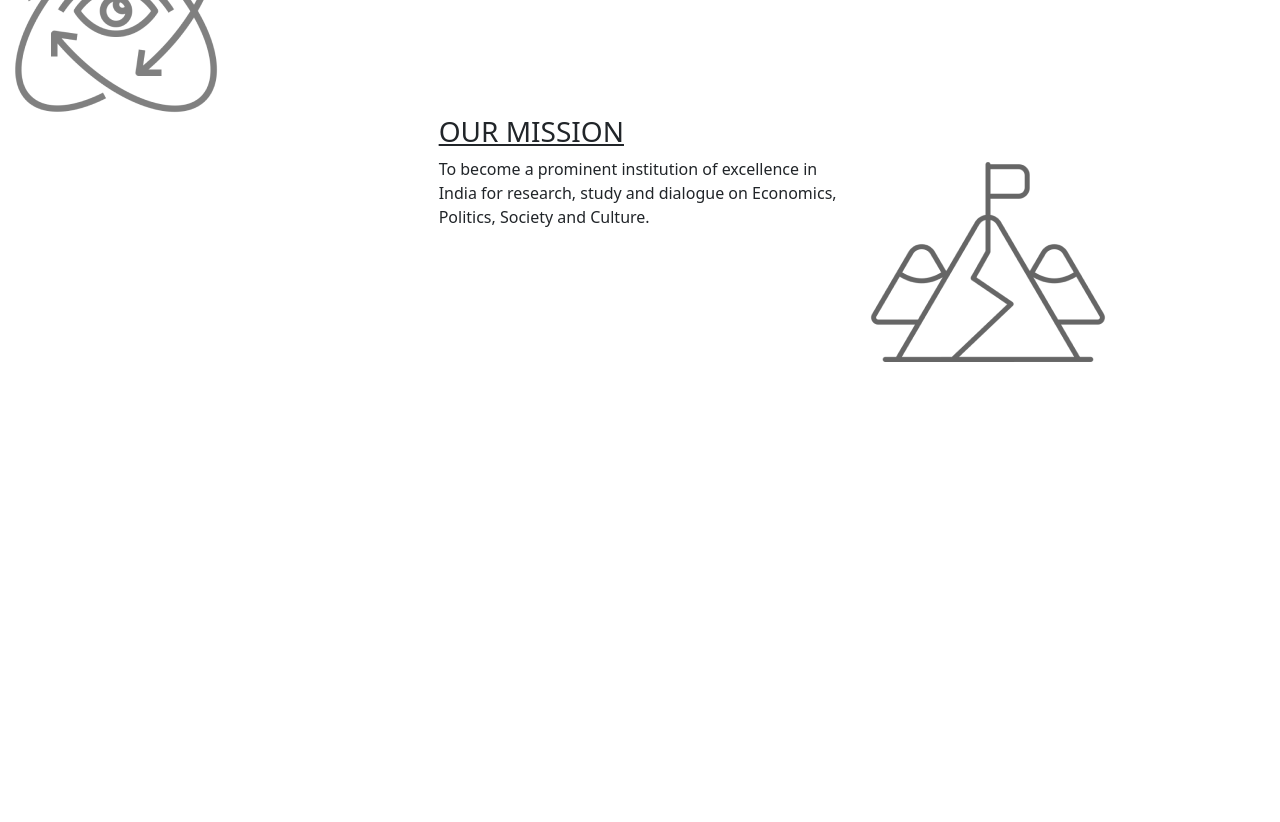
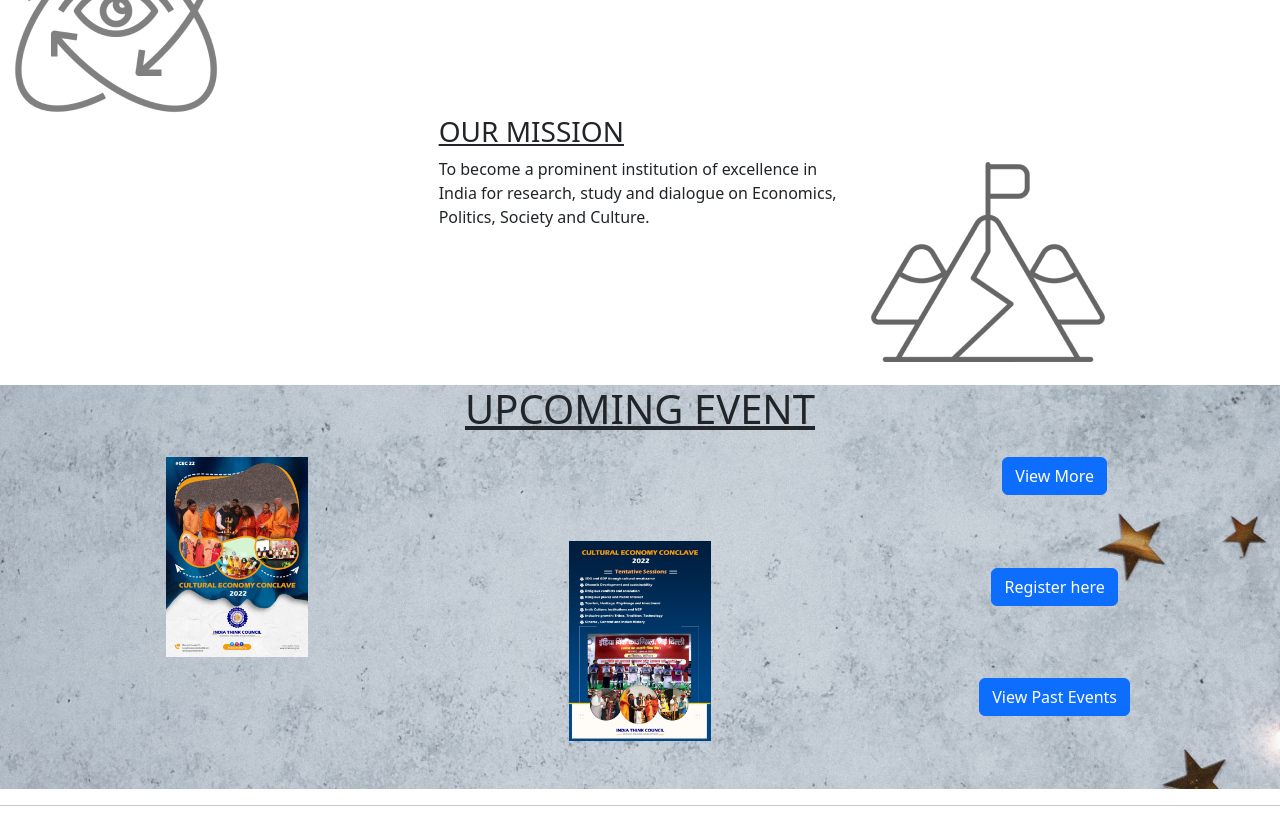
Before and after one commit to OclifTech/indiathink, a website built with Parcel: page src/index.html in a window 1280 px wide. Shown: the part 466-1288 px from the top of the page. Before the commit the page ends 851 px from the top, so only its background shows below. Built offline with nearby package versions, Linux system fonts and the light colour scheme.

Commit message:
upcoming Div skeleton complete

```diff
--- a/src/index.html
+++ b/src/index.html
@@ -15,7 +15,6 @@
 </head>
 
 <body>
-
 
   <include src='./src/components/navBar.html'></include>
 
@@ -95,6 +94,31 @@
     </div>
 
   </div>
+
+
+  <div class='container-fluid upcoming-event-div text-center'>
+<h1 class='text-decoration-underline'> UPCOMING EVENT</h1>
+    <div class='row mt-2'>
+      <div class='col-4'> <img class='img-fluid upcoming-div-img-one ms-lg-5 mt-3 mb-5' src="./assets/images/upcomingDivImg1.png" alt=""> </div>
+      <div class='col-4'><img class='img-fluid upcoming-div-img-two  mb-5' src="./assets/images/upcomingDivImg2.png" alt=""> </div>
+      <div class='col-4 row text-center'>
+
+        <div class='col-12'><button class='btn btn-primary mt-3'> View More</button></div>
+        <div class='col-12'><button class='btn btn-primary'> Register here</button></div>
+        <div class='col-12'> <button class='btn btn-primary'> View Past Events</button></div>
+
+
+
+
+
+
+      </div>
+
+
+    </div>
+
+  </div>
+  <hr>
 </body>
 
 </html>
--- a/src/index.scss
+++ b/src/index.scss
@@ -92,3 +92,21 @@
   .embla__button--next {
     right: 27px;
   }
+
+
+
+
+  .upcoming-event-div{
+    background-image: url('./assets/images/upcomingDivBg.png');
+
+
+  }
+
+  .upcoming-div-img-one{
+    max-height: 200px;
+  }
+  .upcoming-div-img-two{
+    max-height: 200px;
+
+    margin-top: 100px;
+  }
```
Also changed, not shown: src/assets/images/upcomingDivBg.png (added), src/assets/images/upcomingDivImg1.png (added), src/assets/images/upcomingDivImg2.png (added).
